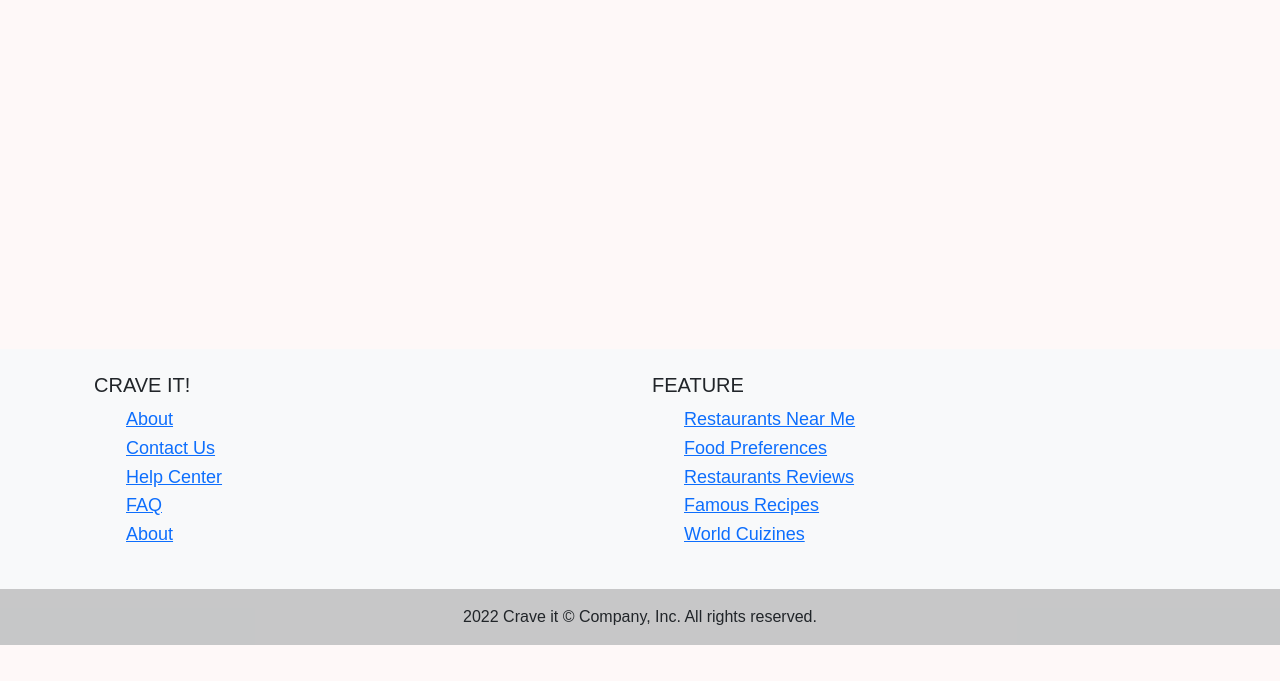
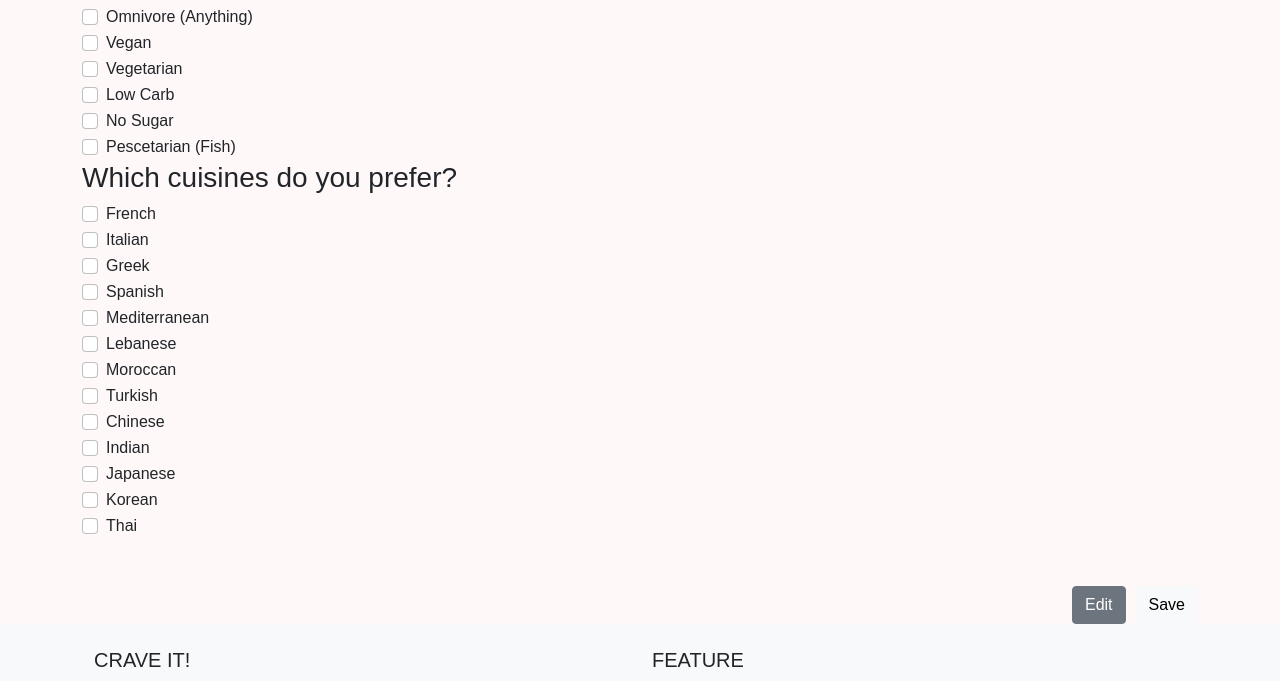
Before and after one commit to TheRedLegionRises/1800_202210_DTC04, a plain HTML site: page preferences.html in a window 1280 px wide. Shown: the part 155-836 px from the top of the page. Before the commit the page ends 800 px from the top, so only its background shows below. Drawn offline with nearby package versions, Linux system fonts and the light colour scheme; no server answers.

Commit message:
populate preference page

```diff
--- a/preferences.html
+++ b/preferences.html
@@ -2,7 +2,7 @@
 <html lang="en">
 
 <head>
-    <title>**************************************</title>
+    <title>Preferences</title>
     <meta name="Crave it" content="COMP 1800 Project">
 
     <!------------------------>
@@ -18,7 +18,7 @@
         integrity="sha384-EVSTQN3/azprG1Anm3QDgpJLIm9Nao0Yz1ztcQTwFspd3yD65VohhpuuCOmLASjC" crossorigin="anonymous">
     <script src="https://cdn.jsdelivr.net/npm/bootstrap@5.0.2/dist/js/bootstrap.bundle.min.js"
         integrity="sha384-MrcW6ZMFYlzcLA8Nl+NtUVF0sA7MsXsP1UyJoMp4YLEuNSfAP+JcXn/tWtIaxVXM" crossorigin="anonymous">
-        </script>
+    </script>
 
     <!-------------------------------------------------------->
     <!-- Firebase 8 Library related CSS, JS, JQuery go here -->
@@ -45,6 +45,138 @@
 
 
     <!-- BODY GOES HERE -->
+    <div class="container gap">
+        <h1>Food Preferences</h1>
+        <form>
+            <h3>What type of food eater best describes you?</h3>
+            <div class="form-check">
+                <input class="form-check-input" type="checkbox" value="" id="omnivoreInput">
+                <label class="form-check-label" for="omnivoreInput">
+                    Omnivore (Anything)
+                </label>
+            </div>
+            <div class="form-check">
+                <input class="form-check-input" type="checkbox" value="" id="veganInput">
+                <label class="form-check-label" for="veganInput">
+                    Vegan
+                </label>
+            </div>
+            <div class="form-check">
+                <input class="form-check-input" type="checkbox" value="" id="vegetarianInput">
+                <label class="form-check-label" for="vegetarianInput">
+                    Vegetarian
+                </label>
+            </div>
+            <div class="form-check">
+                <input class="form-check-input" type="checkbox" value="" id="lowcarbInput">
+                <label class="form-check-label" for="lowcarbInput">
+                    Low Carb
+                </label>
+            </div>
+            <div class="form-check">
+                <input class="form-check-input" type="checkbox" value="" id="nosugarInput">
+                <label class="form-check-label" for="nosugarInput">
+                    No Sugar
+                </label>
+            </div>
+            <div class="form-check">
+                <input class="form-check-input" type="checkbox" value="" id="pescetarianInput">
+                <label class="form-check-label" for="pescetarianInput">
+                    Pescetarian (Fish)
+                </label>
+            </div>
+        </form>
+    </div>
+
+    <div class="container">
+        <h3>Which cuisines do you prefer?</h3>
+        <form>
+            <div class="form-check">
+                <input class="form-check-input" type="checkbox" value="" id="French">
+                <label class="form-check-label" for="French">
+                    French
+                </label>
+            </div>
+            <div class="form-check">
+                <input class="form-check-input" type="checkbox" value="" id="Italian">
+                <label class="form-check-label" for="Italian">
+                    Italian
+                </label>
+            </div>
+            <div class="form-check">
+                <input class="form-check-input" type="checkbox" value="" id="Greek">
+                <label class="form-check-label" for="Greek">
+                    Greek
+                </label>
+            </div>
+            <div class="form-check">
+                <input class="form-check-input" type="checkbox" value="" id="Spanish">
+                <label class="form-check-label" for="Spanish">
+                    Spanish
+                </label>
+            </div>
+            <div class="form-check">
+                <input class="form-check-input" type="checkbox" value="" id="Mediterranean">
+                <label class="form-check-label" for="Mediterranean">
+                    Mediterranean
+                </label>
+            </div>
+            <div class="form-check">
+                <input class="form-check-input" type="checkbox" value="" id="Lebanese">
+                <label class="form-check-label" for="Lebanese">
+                    Lebanese
+                </label>
+            </div>
+            <div class="form-check">
+                <input class="form-check-input" type="checkbox" value="" id="Moroccan">
+                <label class="form-check-label" for="Moroccan">
+                    Moroccan
+                </label>
+            </div>
+            <div class="form-check">
+                <input class="form-check-input" type="checkbox" value="" id="Turkish">
+                <label class="form-check-label" for="Turkish">
+                    Turkish
+                </label>
+            </div>
+            <div class="form-check">
+                <input class="form-check-input" type="checkbox" value="" id="Chinese">
+                <label class="form-check-label" for="Chinese">
+                    Chinese
+                </label>
+            </div>
+            <div class="form-check">
+                <input class="form-check-input" type="checkbox" value="" id="Indian">
+                <label class="form-check-label" for="Indian">
+                    Indian
+                </label>
+            </div>
+            <div class="form-check">
+                <input class="form-check-input" type="checkbox" value="" id="Japanese">
+                <label class="form-check-label" for="Japanese">
+                    Japanese
+                </label>
+            </div>
+            <div class="form-check">
+                <input class="form-check-input" type="checkbox" value="" id="Korean">
+                <label class="form-check-label" for="Korean">
+                    Korean
+                </label>
+            </div>
+            <div class="form-check">
+                <input class="form-check-input" type="checkbox" value="" id="Thai">
+                <label class="form-check-label" for="Thai">
+                    Thai
+                </label>
+            </div>
+            <div class="d-flex justify-content-end mt-5">
+                <button type="button" class="btn btn-secondary" onclick="">Edit</button>
+                <span style="width: 10px"></span>
+                <button type="button" class="btn btn-light" onclick="">Save</button>
+            </div>
+        </form>
+    </div>
+
 
     <!-- our own footer goes here-->
     <nav id="footerPlaceholder" class="mt-auto"></nav>
```
Also changed, not shown: main.html (+1 -1 lines).
